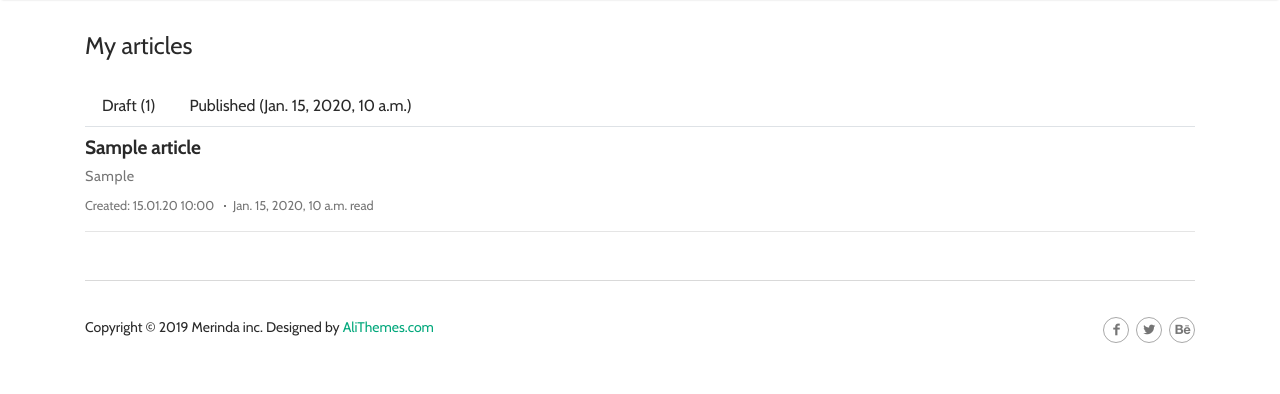
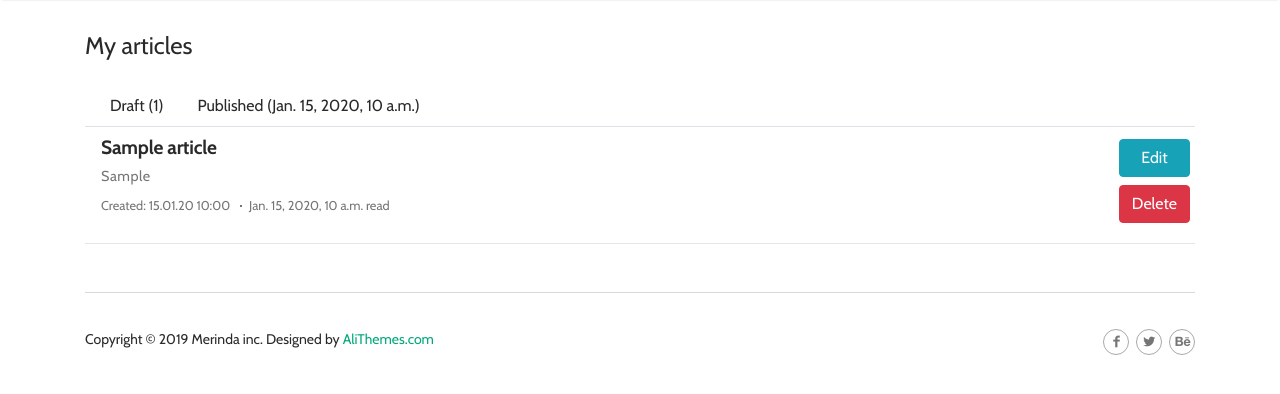
Before and after one commit to ayanamirey/blogger, a Django app: template templates/profile/my_articles.html in a window 1280 px wide. Shown: the part 108-502 px from the top of the page. Run offline with Django 3.2, Linux system fonts and the light colour scheme; the template is opened without the code that fills it: most values are stand-ins (such as "Sample title", 1, 10 or a date in 2020); some libraries are stand-ins or nearby versions; some web fonts are replaced.

Commit message:
Added edit and delete buttons to article_detail.html page

```diff
--- a/templates/_partials/_article_item_minimal.html
+++ b/templates/_partials/_article_item_minimal.html
@@ -1,5 +1,5 @@
-<article class="row mt-2">
-    <div class="col-md-12">
+<article class="row mt-2 d-flex">
+    <div class="col ml-3 mr-auto">
         <h4 class="entry-title mb-1">
             <a href="{% url 'articles:detail' slug=article.slug %}">{{ article.title }}</a>
         </h4>
@@ -10,13 +10,45 @@
         </div>
         <div class="entry-meta align-items-center">
             {% if article.created_at|date == article.updated_at|date %}
-            <span>Created: {{ article.created_at|date:'d.m.y H:i' }}</span>
+                <span>Created: {{ article.created_at|date:'d.m.y H:i' }}</span>
             {% else %}
-            <span>Updated: {{ article.updated_at|date:'d.m.y H:i' }}</span>
+                <span>Updated: {{ article.updated_at|date:'d.m.y H:i' }}</span>
             {% endif %}
             <span class="middotDivider"></span>
             <span class="readingTime" title="{{ article.time_of_read }} read">{{ article.time_of_read }} read</span>
         </div>
     </div>
+    <div class="ml-auto mt-auto mb-auto mr-3 d-flex flex-column">
+            <form action="{% url 'articles:edit' article.slug %}" class="m-1">
+                <button type="submit" class="btn btn-info w-100 m-auto">Edit</button>
+            </form>
+            <form method="get" action="{% url 'articles:delete' article.slug %}" class="m-1">
+                <button type="button" class="btn btn-danger" data-toggle="modal" data-target="#deleteModal">
+                    Delete
+                </button>
+                <div class="modal" id="deleteModal">
+                    <div class="modal-dialog modal-dialog-centered modal-sm ">
+                        <div class="modal-content">
+                            <div class="modal-header">
+                                <h4 class="modal-title">Delete</h4>
+                                <button type="button" class="close" data-dismiss="modal">&times;</button>
+                            </div>
+                            <div class="modal-body">
+                                Are you sure to delete the article?
+                            </div>
+                            <div class="modal-footer">
+                                <button type="submit" class="btn btn-danger">
+                                    Yes
+                                </button>
+                                <button type="button" class="btn btn-secondary" data-dismiss="modal">
+                                    No
+                                </button>
+                            </div>
+                        </div>
+                    </div>
+                </div>
+            </form>
+        </div>
+
 </article>
 <hr>
--- a/templates/profile/my_articles.html
+++ b/templates/profile/my_articles.html
@@ -3,7 +3,7 @@
 {% block content %}
     <div class="h4 pb-3">My articles</div>
     <ul class="nav nav-tabs list-style-none">
-        <li class="nav-item">
+        <li class="ml-2 nav-item">
             <a class="nav-link {% if draft %}active{% endif %}" href="{% url 'profiles:draft-articles' %}">
                 Draft ({{ draft_count }})
             </a>
--- a/templates/profile/profile_details.html
+++ b/templates/profile/profile_details.html
@@ -30,7 +30,7 @@
             </form>
         {% endif %}
         <hr>
-        <h2>Articles</h2>
+        <h2><a href="{% url 'profiles:draft-articles' %}" class="">My Articles</a></h2>
         {% if articles %}
             {% for article in articles%}
                 <p><a href="{% url 'articles:detail' slug=article.slug %} ">{{ article.title }}</a> - {{ article.date }}</p>
```
Also changed, not shown: templates/base_single.html (+38 -2 lines).
